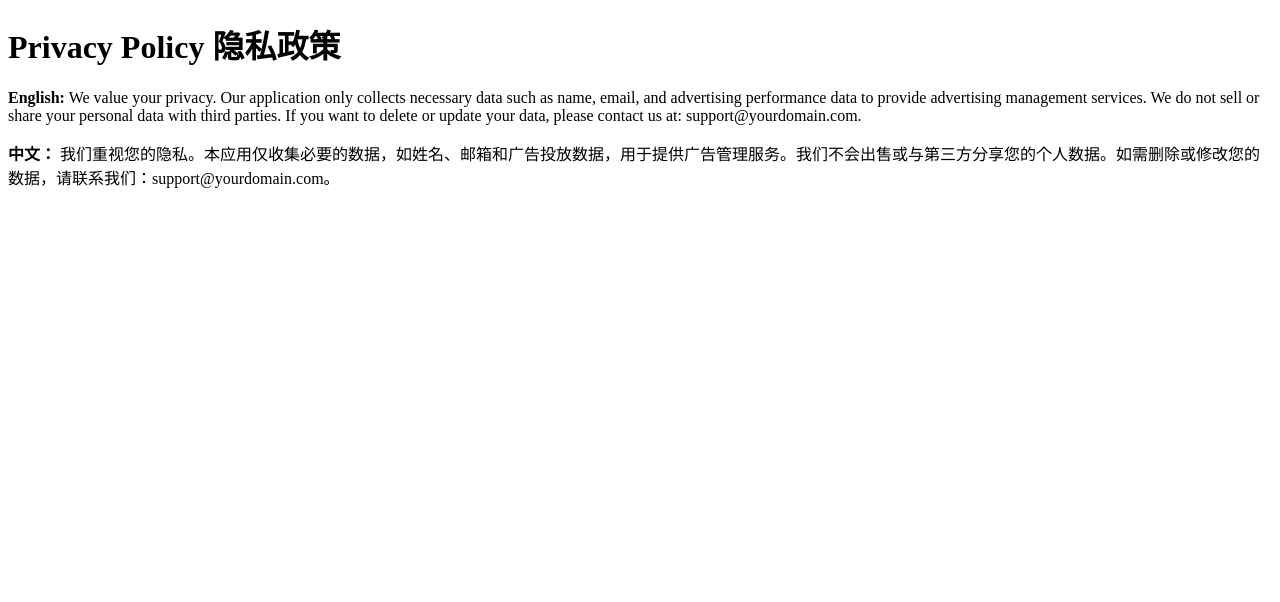
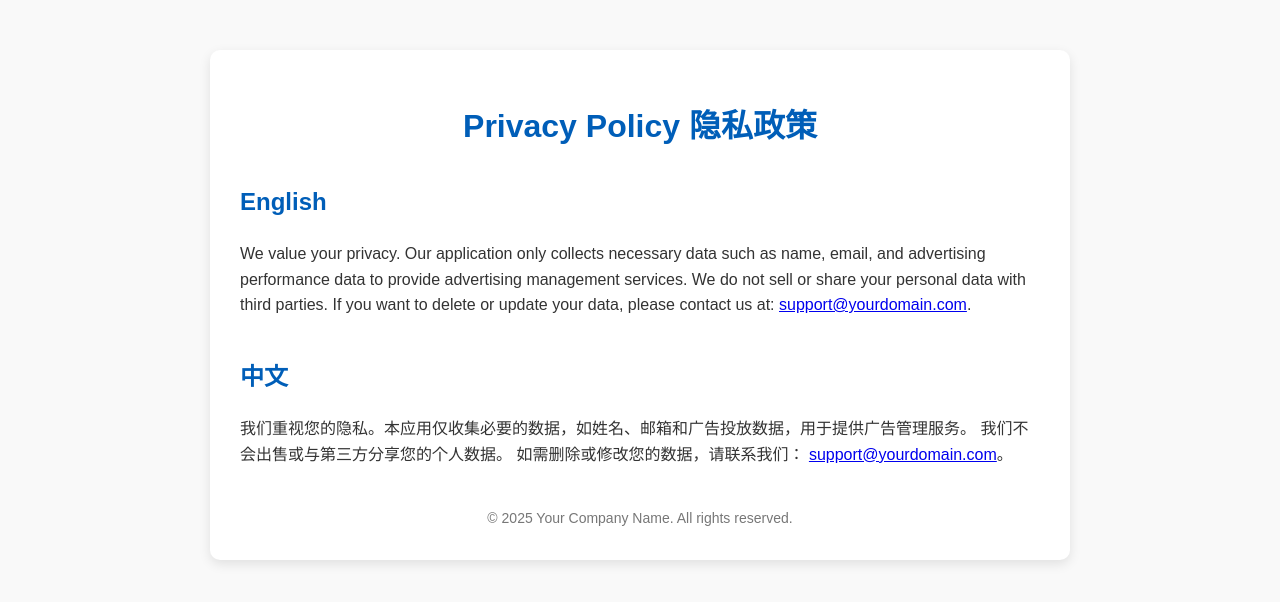
Before and after one commit to iampengsj/amazon-privacy-policy, a plain HTML site: page privacy-policy.html in a window 1280 px wide. Drawn offline with Linux system fonts and the light colour scheme.

Commit message:
Update privacy-policy.html

```diff
--- a/privacy-policy.html
+++ b/privacy-policy.html
@@ -3,10 +3,74 @@
 <head>
   <meta charset="UTF-8">
   <title>Privacy Policy</title>
+  <style>
+    body {
+      font-family: Arial, Helvetica, sans-serif;
+      background: #f9f9f9;
+      margin: 0;
+      padding: 0;
+      line-height: 1.6;
+      color: #333;
+    }
+    .container {
+      max-width: 800px;
+      margin: 50px auto;
+      background: #fff;
+      padding: 30px;
+      border-radius: 10px;
+      box-shadow: 0 4px 12px rgba(0,0,0,0.1);
+    }
+    h1 {
+      text-align: center;
+      color: #005EB8;
+      margin-bottom: 20px;
+    }
+    h2 {
+      color: #005EB8;
+      margin-top: 30px;
+    }
+    p {
+      margin-bottom: 15px;
+    }
+    footer {
+      text-align: center;
+      margin-top: 40px;
+      font-size: 14px;
+      color: #777;
+    }
+    .lang-section {
+      margin-bottom: 40px;
+    }
+  </style>
 </head>
 <body>
-  <h1>Privacy Policy 隐私政策</h1>
-  <p><strong>English:</strong> We value your privacy. Our application only collects necessary data such as name, email, and advertising performance data to provide advertising management services. We do not sell or share your personal data with third parties. If you want to delete or update your data, please contact us at: support@yourdomain.com.</p>
-  <p><strong>中文：</strong> 我们重视您的隐私。本应用仅收集必要的数据，如姓名、邮箱和广告投放数据，用于提供广告管理服务。我们不会出售或与第三方分享您的个人数据。如需删除或修改您的数据，请联系我们：support@yourdomain.com。</p>
+  <div class="container">
+    <h1>Privacy Policy 隐私政策</h1>
+
+    <div class="lang-section">
+      <h2>English</h2>
+      <p>
+        We value your privacy. Our application only collects necessary data such as name, email,
+        and advertising performance data to provide advertising management services.
+        We do not sell or share your personal data with third parties.
+        If you want to delete or update your data, please contact us at:
+        <a href="mailto:support@yourdomain.com">support@yourdomain.com</a>.
+      </p>
+    </div>
+
+    <div class="lang-section">
+      <h2>中文</h2>
+      <p>
+        我们重视您的隐私。本应用仅收集必要的数据，如姓名、邮箱和广告投放数据，用于提供广告管理服务。
+        我们不会出售或与第三方分享您的个人数据。
+        如需删除或修改您的数据，请联系我们：
+        <a href="mailto:support@yourdomain.com">support@yourdomain.com</a>。
+      </p>
+    </div>
+
+    <footer>
+      &copy; 2025 Your Company Name. All rights reserved.
+    </footer>
+  </div>
 </body>
 </html>
```
